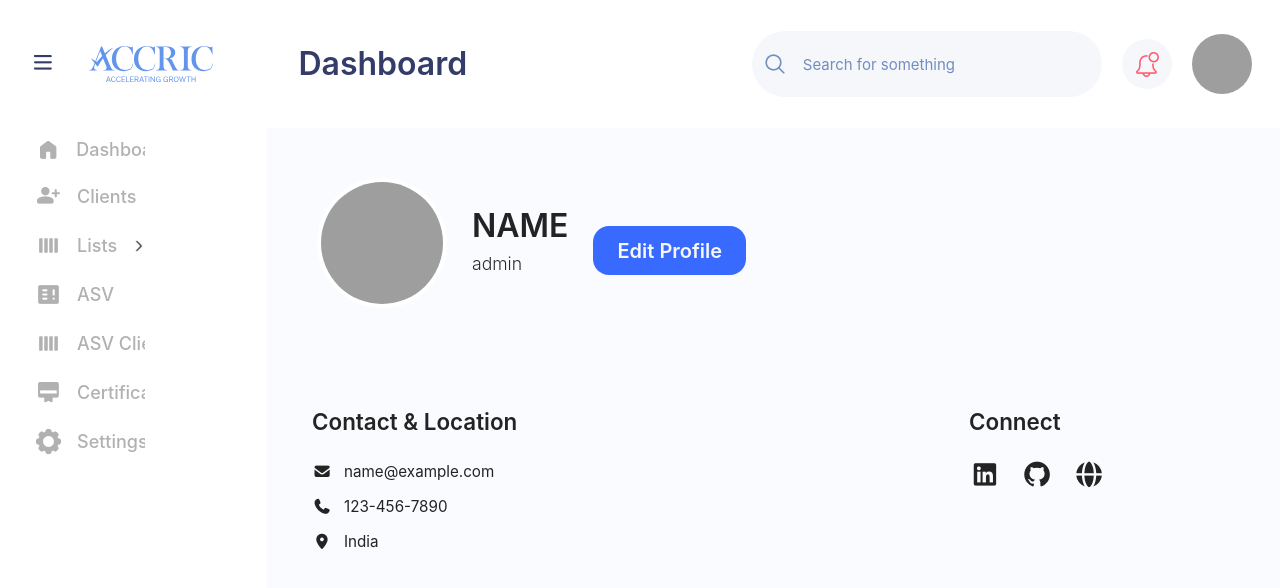
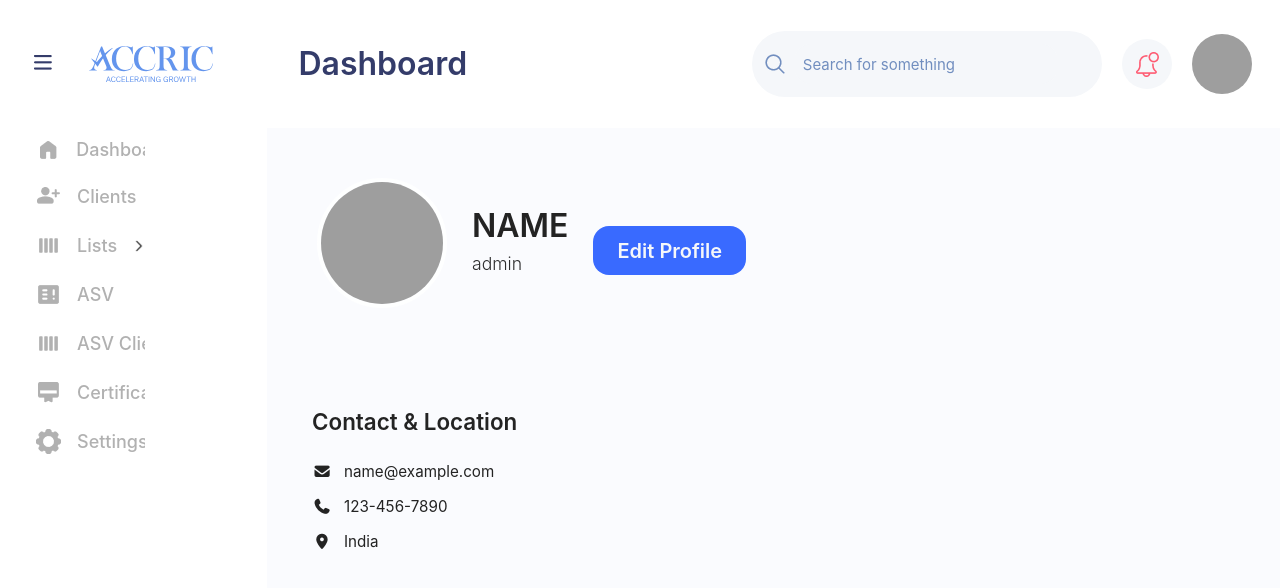
Before and after one commit to Intercert-Dev/pci-audit-portal, an Angular app in the folder Accric_frontend/: page /user-profile in a window 1280 px wide. Shown: the top 588 px of the page. Built offline with nearby package versions, Linux system fonts and the light colour scheme; sample sign-in values are in the browser's storage; grey boxes are pictures that could not be loaded.

Commit message:
changes done

```diff
--- a/Accric_frontend/src/app/profile/profile.css
+++ b/Accric_frontend/src/app/profile/profile.css
@@ -1,19 +1,4 @@
-/* ================================
-   Root Variables
-================================ */
-:root {
-  --primary-color: #007bff;
-  --secondary-color: #6c757d;
-  --background-color: #f8f9fa;
-  --card-background: #140606;
-  --border-radius: 10px;
-  --shadow: 0 4px 12px rgba(0, 0, 0, 0.08);
-  --transition-speed: 0.3s;
-}
 
-/* ================================
-   Profile Container
-================================ */
 .profile-container {
   padding: 20px;
   font-family: 'Inter', sans-serif;
@@ -22,9 +7,6 @@
   background-color: rgba(250, 251, 254, 1);
 }
 
-/* ================================
-   Profile Header
-================================ */
 .profile-header {
   display: flex;
   align-items: center;
--- a/Accric_frontend/src/app/profile/profile.html
+++ b/Accric_frontend/src/app/profile/profile.html
@@ -47,27 +47,6 @@
       </ul>
     </section>
 
-    <!-- SOCIAL LINKS BOX -->
-    <section class="card social-section">
-      <h2 class="section-title">Connect</h2>
-
-      <div class="social-links">
-
-        <a [href]="userProfile.social.linkedin" target="_blank" class="social-link linkedin">
-          <i class="fab fa-linkedin"></i>
-        </a>
-
-        <a [href]="userProfile.social.github" target="_blank" class="social-link github">
-          <i class="fab fa-github"></i>
-        </a>
-
-        <a [href]="userProfile.social.website" target="_blank" class="social-link website">
-          <i class="fas fa-globe"></i>
-        </a>
-
-      </div>
-    </section>
-
   </main>
 
 </div>
```
